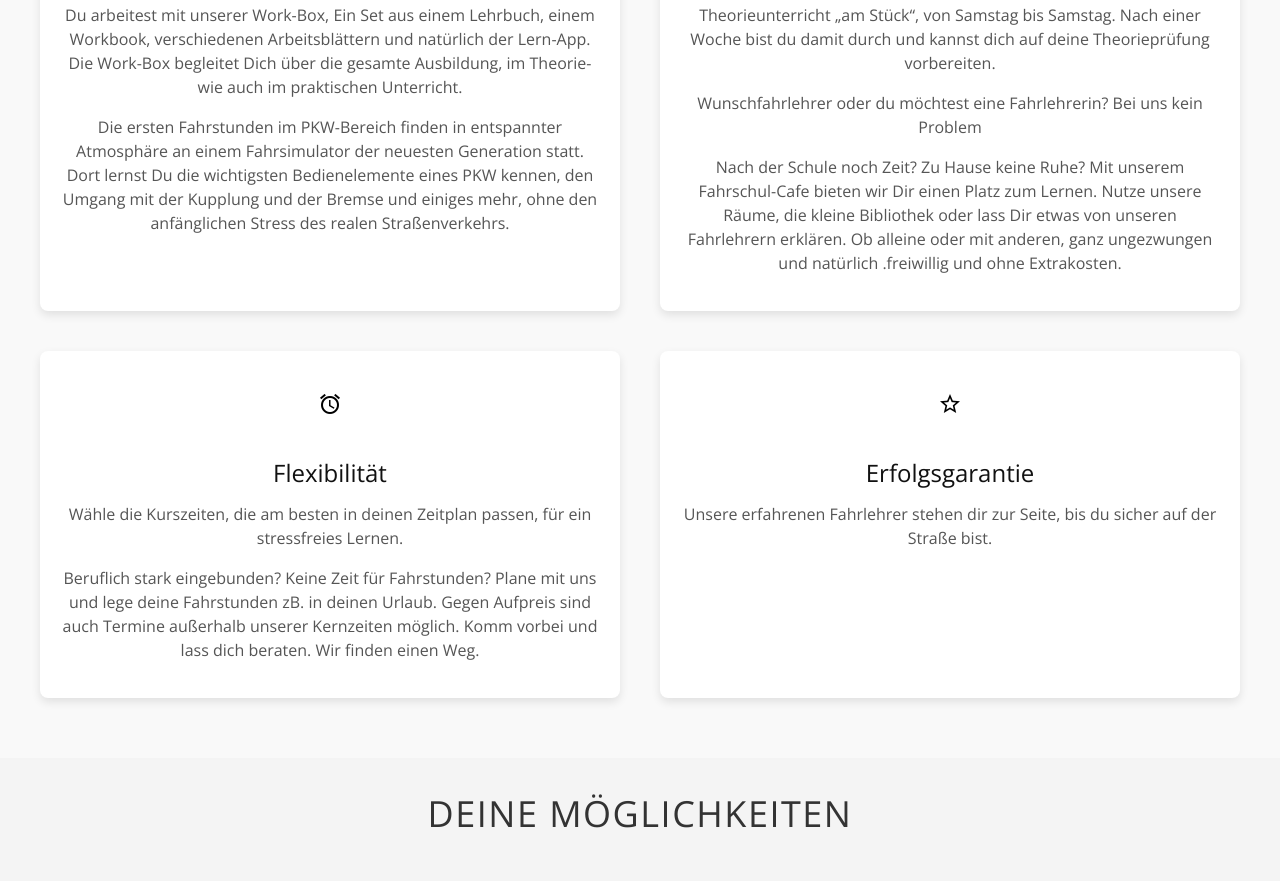
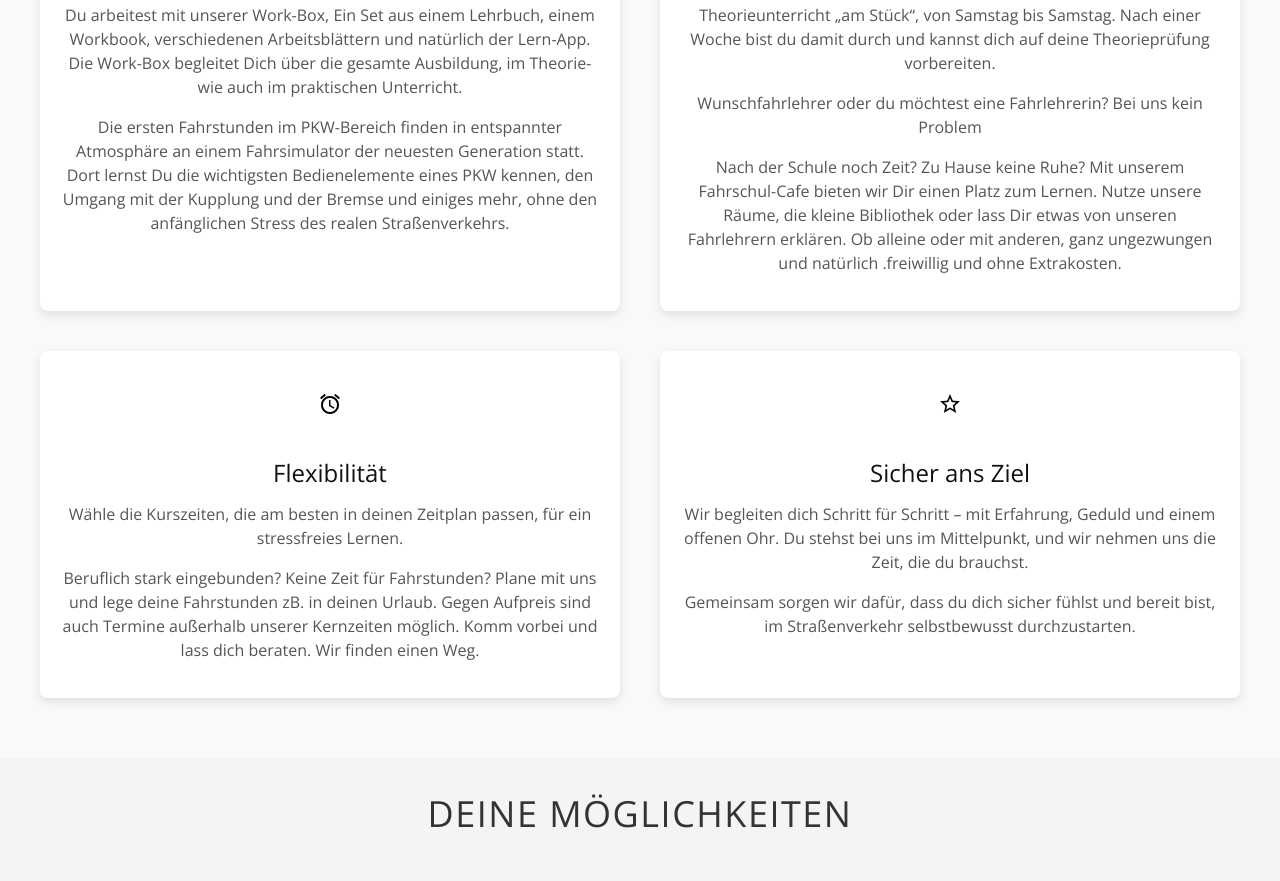
Before and after one commit to Jonah1722/FahrWerk-HTML-Produktiv, a website built with webpack: page overview.html in a window 1280 px wide. Shown: the part 1222-2103 px from the top of the page. Built offline with nearby package versions, Linux system fonts and the light colour scheme; no server answers.

Commit message:
CHANGE overview

```diff
--- a/overview.html
+++ b/overview.html
@@ -235,8 +235,9 @@
           <div class="feature-icon">
             <i class="material-icons">star_border</i>
           </div>
-          <h3>Erfolgsgarantie</h3>
-          <p>Unsere erfahrenen Fahrlehrer stehen dir zur Seite, bis du sicher auf der Straße bist.</p>
+          <h3>Sicher ans Ziel</h3>
+          <p>Wir begleiten dich Schritt für Schritt – mit Erfahrung, Geduld und einem offenen Ohr. Du stehst bei uns im Mittelpunkt, und wir nehmen uns die Zeit, die du brauchst.</p>
+          <p>Gemeinsam sorgen wir dafür, dass du dich sicher fühlst und bereit bist, im Straßenverkehr selbstbewusst durchzustarten.</p>
         </div>
       </div>
     </div>
```
